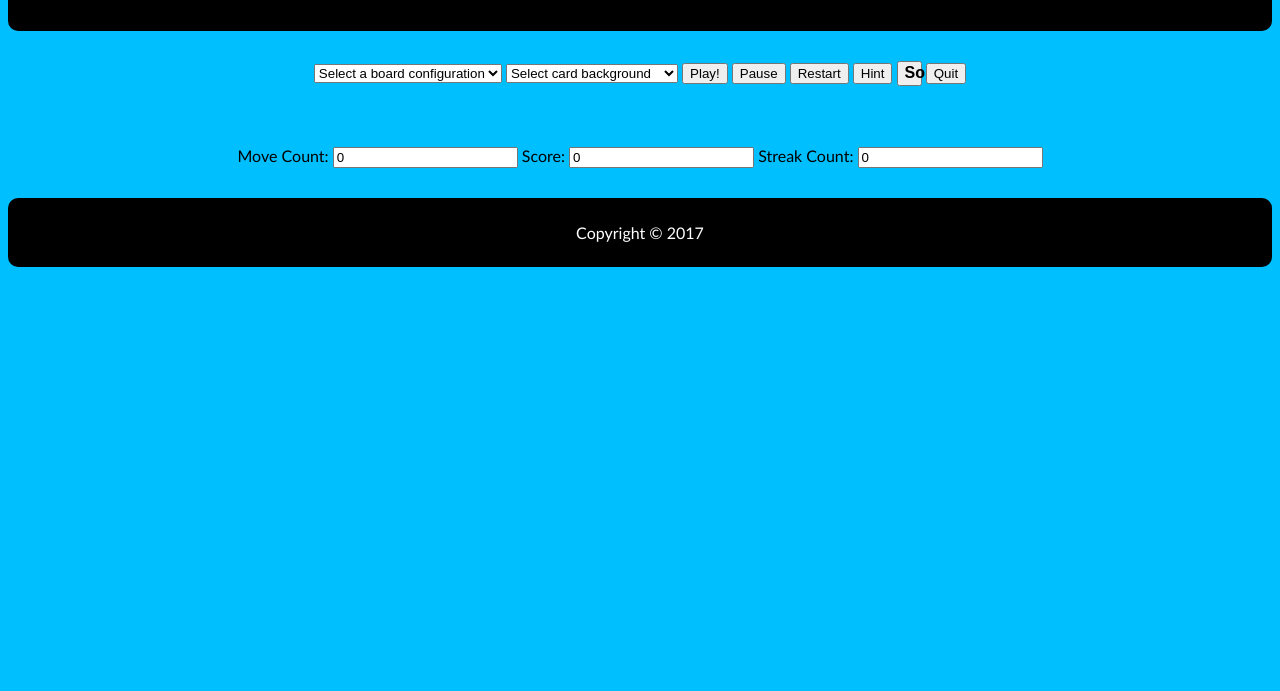
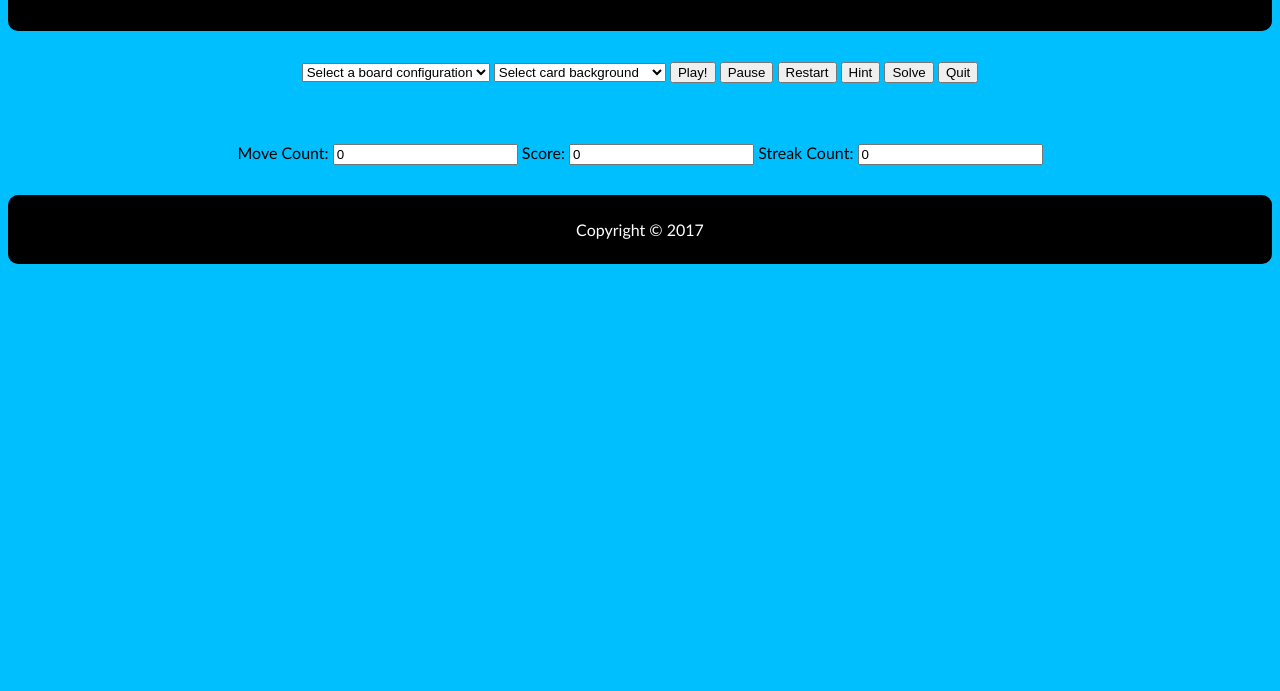
Before and after one commit to LeroyAnd3/TheWalkableClassroom, a plain HTML site: page Concentration_Game/concentration.html in a window 1280 px wide. Shown: the part 109-800 px from the top of the page. Drawn offline with nearby package versions, Linux system fonts and the light colour scheme.

Commit message:
fixed solve button formatting

```diff
--- a/Concentration_Game/concentration.css
+++ b/Concentration_Game/concentration.css
@@ -50,7 +50,7 @@ header, footer {
   margin: 0 auto;
 }
 
-button:not(#pause, #restart, #quit, #play, #hint) {
+button:not(#pause, #restart, #quit, #play, #hint, #solve) {
   height: 25px;
   width: 25px;
   font-weight: 700;
```
